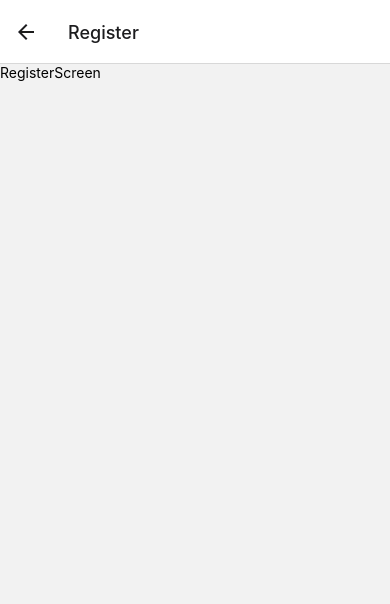
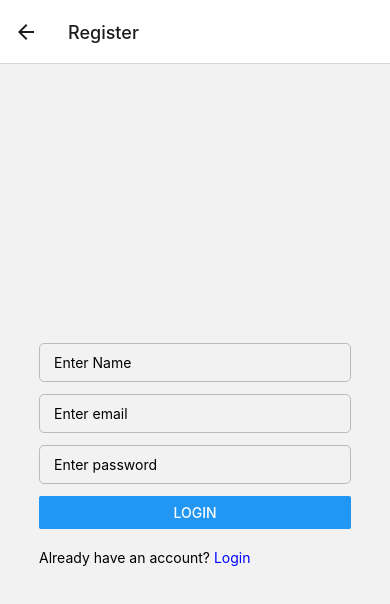
Before and after one commit to Mugisha-isaac/React-native-auth, a React Native app: screen /Register in a window 390 px wide. Shown: the top 604 px of the page. Built offline with nearby package versions, Linux system fonts and the light colour scheme.

Commit message:
[feat] registering an account

```diff
--- a/src/screens/RegisterScreen.jsx
+++ b/src/screens/RegisterScreen.jsx
@@ -1,12 +1,69 @@
-import { View, Text } from 'react-native'
-import React from 'react'
+import { View, Text,TextInput,Button,TouchableOpacity,StyleSheet } from 'react-native'
+import React from "react";
+import { useState } from 'react'
 
 const RegisterScreen = () => {
+
+  const [email,setEmail] = useState(null);
+  const [password,setPassword] = useState(null);
+  const [name,setName] = useState(null);
+
+  console.log({email:email, password:password});
   return (
-    <View>
-      <Text>RegisterScreen</Text>
+    <View style={styles.container}>
+      <View style={styles.wrapper}>
+        <TextInput
+          placeholder="Enter Name"
+          value={name}
+          style={styles.input}
+          onChangeText={(name) => setName(name)}
+        />
+        <TextInput
+          placeholder="Enter email"
+          value={email}
+          style={styles.input}
+          onChangeText={(text) => setEmail(text)}
+        />
+        <TextInput
+          placeholder="Enter password"
+          value={password}
+          style={styles.input}
+          secureTextEntry
+          onChangeText={(password) => setPassword(password)}
+        />
+        <Button title="Login" />
+        <View style={{ flexDirection: "row", marginTop: 20 }}>
+          <Text>Already have an account? </Text>
+          <TouchableOpacity onPress={() => navigation.navigate("Login")}>
+            <Text style={styles.link}>Login</Text>
+          </TouchableOpacity>
+        </View>
+      </View>
     </View>
-  )
-}
+  );
+};
 
-export default RegisterScreen
+const styles = StyleSheet.create({
+  container: {
+    flex: 1,
+    alignItems: "center",
+    justifyContent: "center",
+  },
+
+  wrapper: {
+    width: "80%",
+  },
+  input: {
+    marginBottom: 12,
+    borderWidth: 1,
+    borderColor: "#bbb",
+    borderRadius: 5,
+    paddingHorizontal: 14,
+    paddingVertical: 10,
+  },
+  link: {
+    color: "blue",
+  },
+});
+
+export default RegisterScreen;
```
